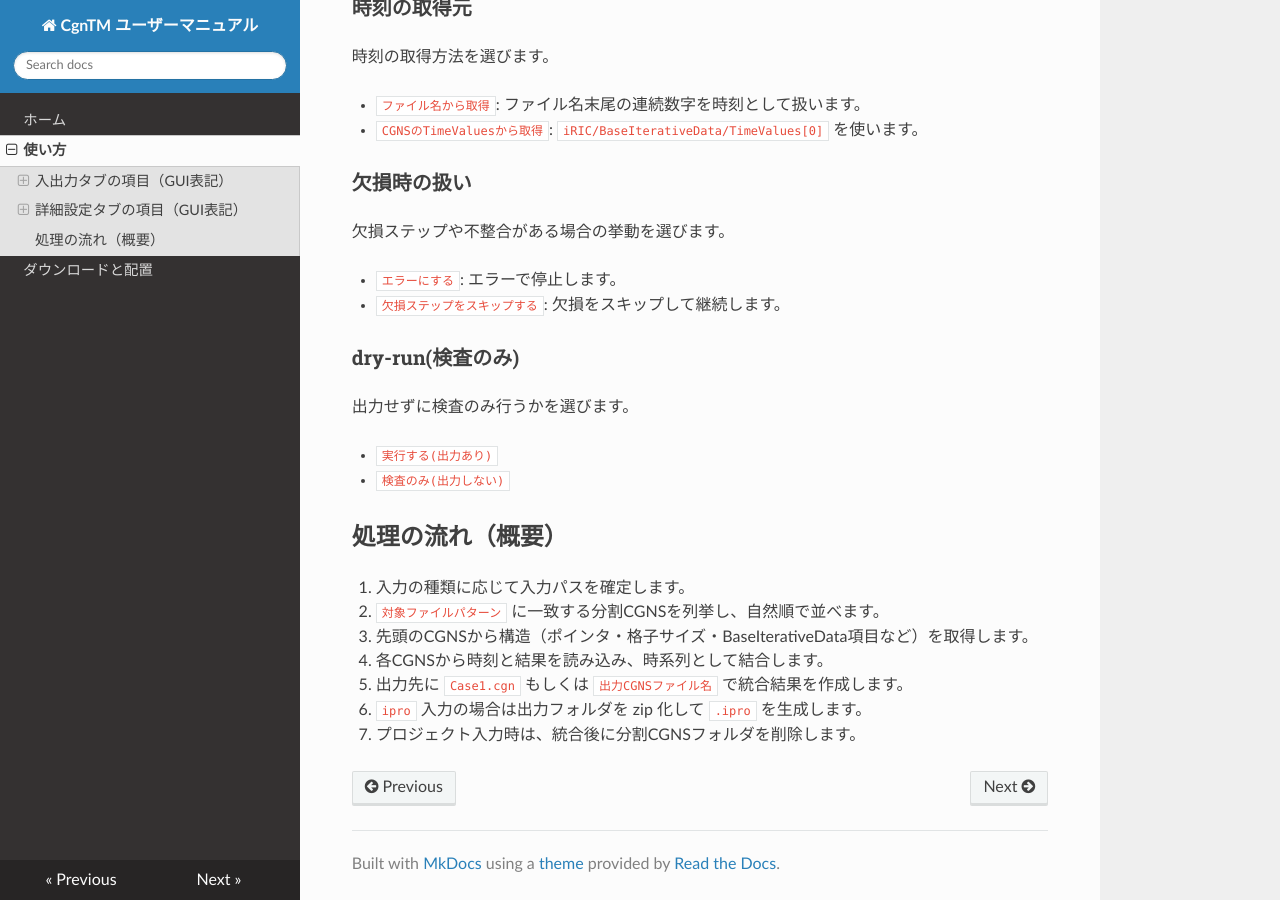
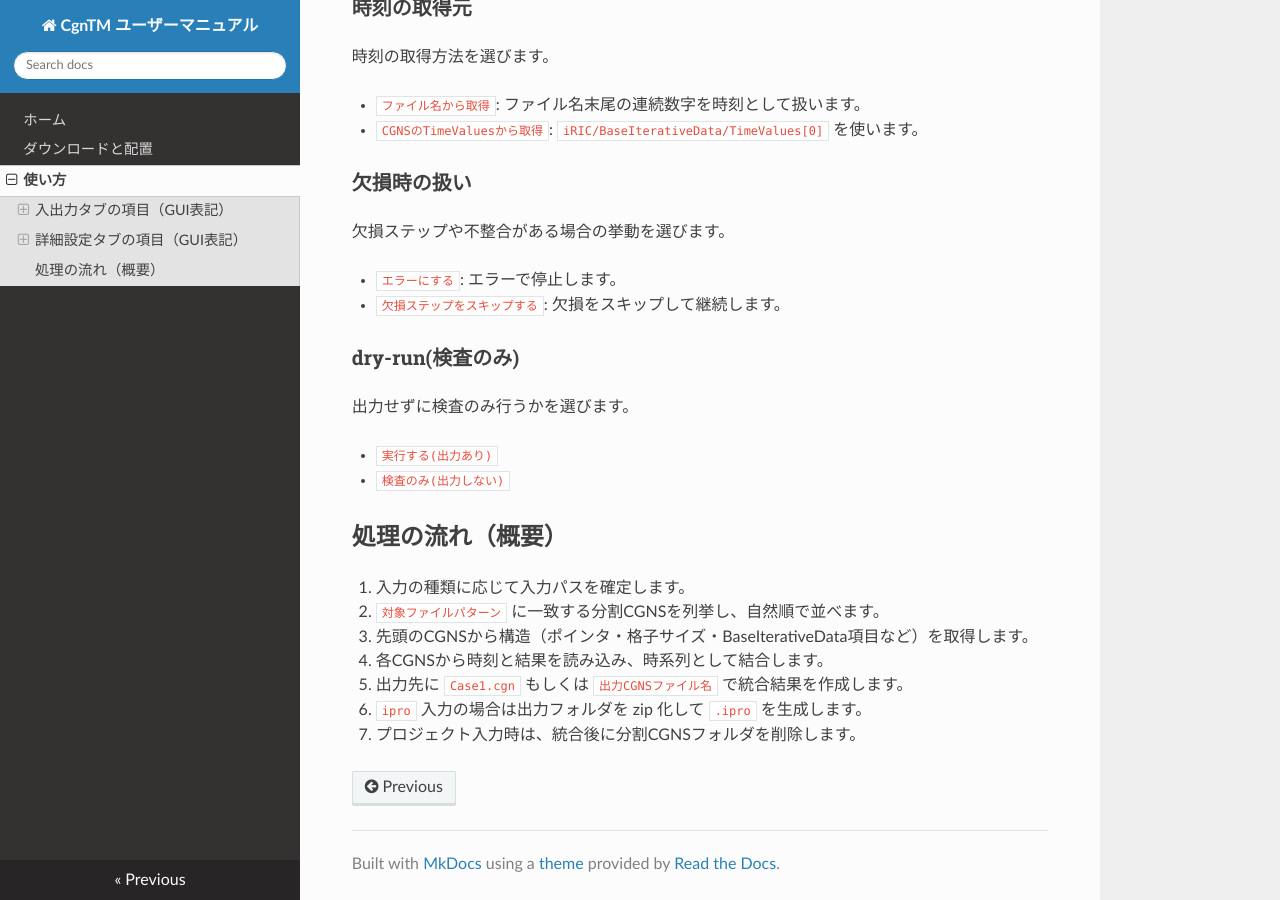
Before and after one commit to Pckk-iRIC/iric-solver-CgnTM, an MkDocs documentation site: the page built from docs/user/usage.md, in a window 1280 px wide and 900 px high, scrolled down 2760 px. Built offline with MkDocs 1.6.1, drawn with Linux system fonts in a browser that asks for light colours; nearby versions of some CDN libraries; part of the change alters nothing that is shown.

```diff
--- a/mkdocs.yml
+++ b/mkdocs.yml
@@ -5,5 +5,5 @@ theme:
   name: readthedocs
 nav:
   - ホーム: index.md
+  - ダウンロードと配置: install.md
   - 使い方: usage.md
-  - ダウンロードと配置: install.md
```
